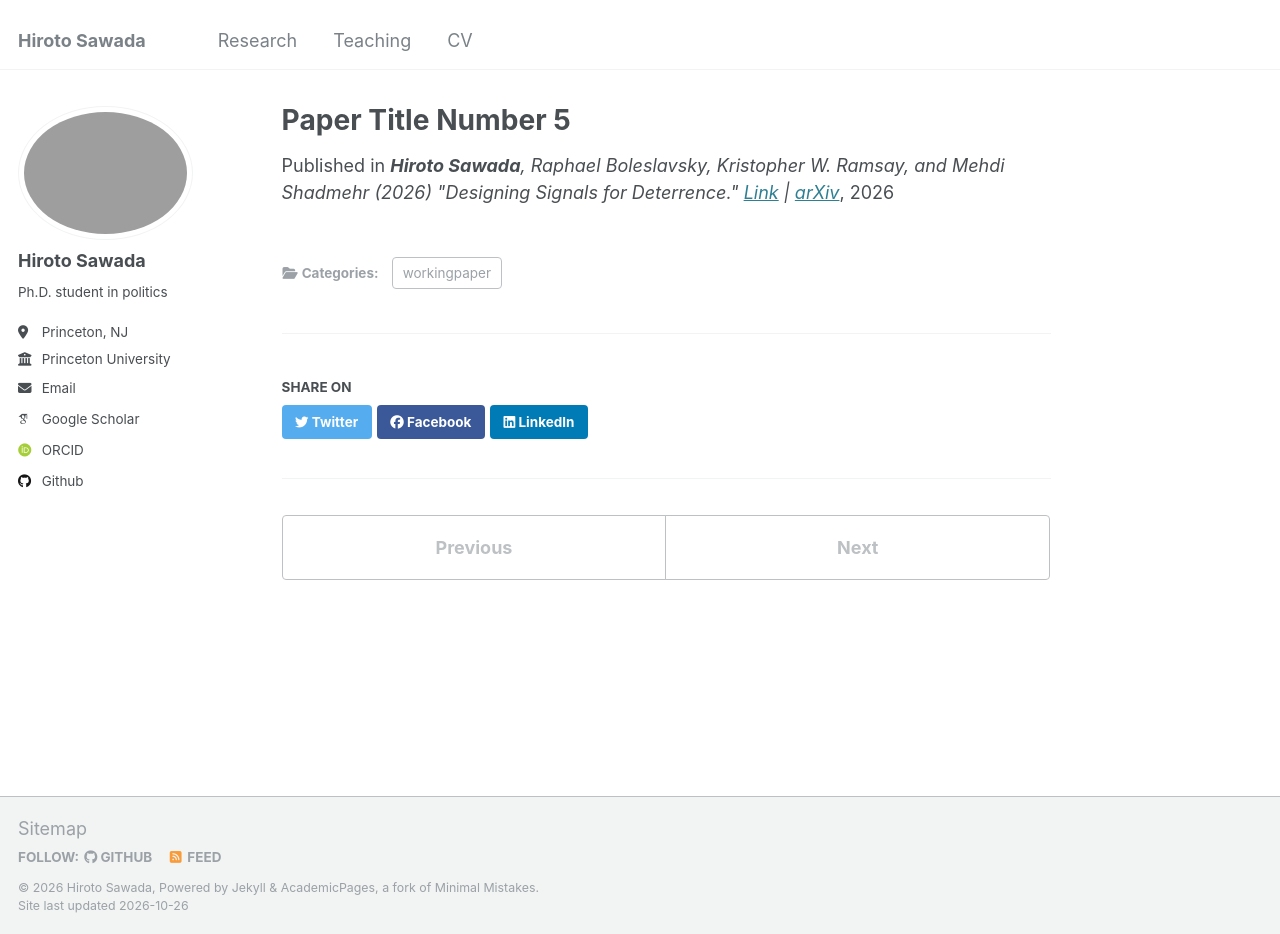
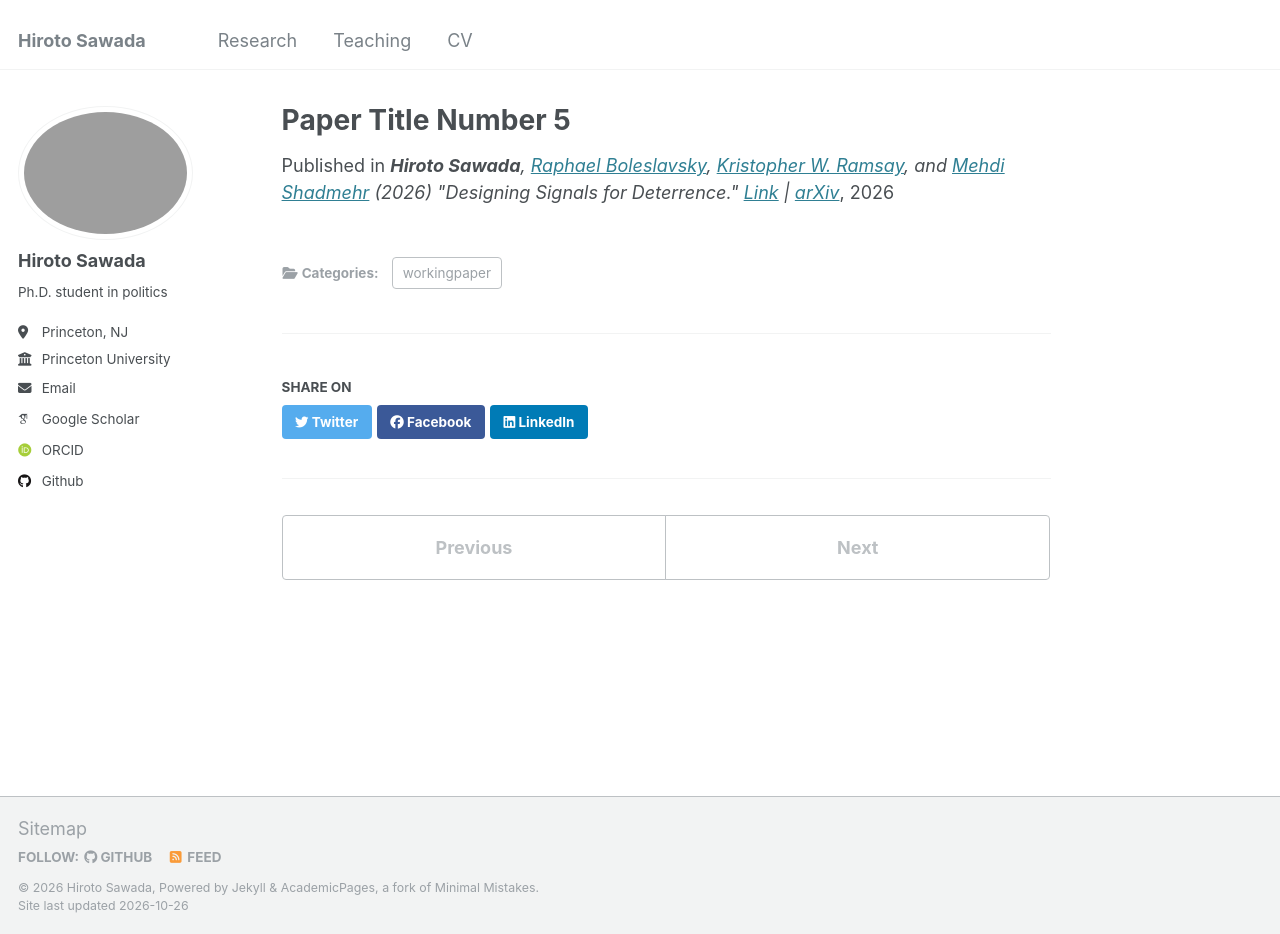
Before and after one commit to hiroto-sawada/hiroto-sawada.github.io, a Jekyll site: the page built from _publications/2026-08-21-BurningBridgesBurningMoney.md, in a window 1280 px wide and 934 px high. Built offline with Jekyll 4.4.1, drawn with Linux system fonts in a browser that asks for light colours; some web fonts are replaced; part of the change alters nothing that is shown.

```diff
--- a/_publications/2026-08-21-BurningBridgesBurningMoney.md
+++ b/_publications/2026-08-21-BurningBridgesBurningMoney.md
@@ -3,5 +3,5 @@ title: "Paper Title Number 5"
 collection: publications
 category: workingpaper
 date: 2026-08-21
-venue: '<b>Hiroto Sawada</b>, Raphael Boleslavsky, Kristopher W. Ramsay, and Mehdi Shadmehr (2026) "Designing Signals for Deterrence." <a href="https://hiroto-sawada.github.io/files/Signaling_LatestDraft.pdf">Link</a> | <a href="https://arxiv.org/abs/2609.14625v1">arXiv</a>'
+venue: '<b>Hiroto Sawada</b>, <a href="https://www.raphaelboleslavsky.com">Raphael Boleslavsky</a>, <a href="https://kwramsay.com">Kristopher W. Ramsay</a>, and <a href="https://www.mehdishadmehr.com">Mehdi Shadmehr</a> (2026) "Designing Signals for Deterrence." <a href="https://hiroto-sawada.github.io/files/Signaling_LatestDraft.pdf">Link</a> | <a href="https://arxiv.org/abs/2609.14625v1">arXiv</a>'
 ---
```
